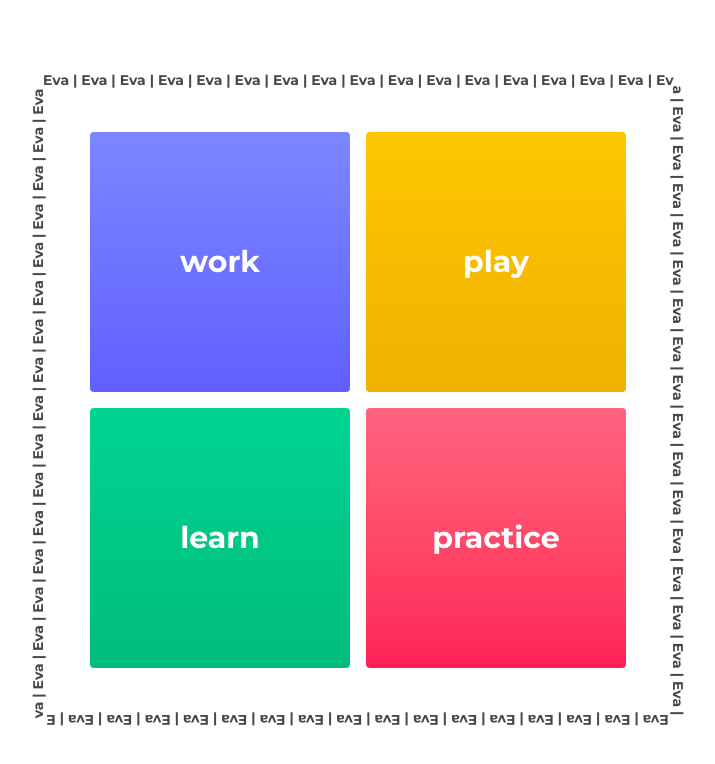
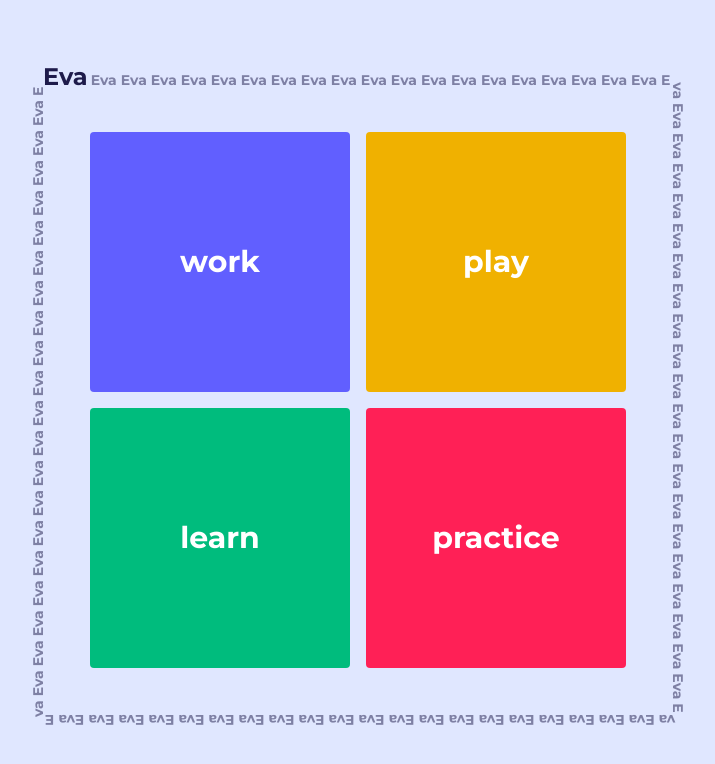
Before and after one commit to evakill/evakillenbergv25, a Next.js app: page / in a window 1280 px wide. Shown: the top 764 px of the page, without its empty margins (282-997 px from the left). Built offline with nearby package versions, Linux system fonts and the light colour scheme.

Commit message:
add thumbail

```diff
--- /dev/null
+++ b/src/app/components/ThumbnailBorder.tsx
@@ -0,0 +1,51 @@
+"use client";
+
+import React, { useRef, useLayoutEffect, useState } from "react";
+
+export const ThumbnailBorder = ({ thumbnail }: { thumbnail: string }) => {
+
+    const textRef = useRef<SVGTextElement>(null);
+    const [offset, setOffset] = useState(0);
+
+    useLayoutEffect(() => {
+        if (textRef.current) {
+            const bbox = textRef.current.getBBox();
+            setOffset(bbox.width);
+        }
+    }, [thumbnail]);
+
+    return (
+        <>
+            {/* Hidden SVG for measuring text width */}
+            < svg width="0" height="0" style={{ position: "absolute" }
+            }>
+                <text ref={textRef} fontSize="24" fontWeight="bold">
+                    {thumbnail}
+                </text>
+            </svg >
+            <svg
+                width="670"
+                height="670"
+                className="absolute left-1/2 top-1/2 -translate-x-1/2 -translate-y-1/2 pointer-events-none z-20"
+            >
+                <defs>
+                    <path id="border-square"
+                        d="M 20 20 H 650 V 650 H 20 V 20 Z"
+                    />
+                </defs>
+                {/* First instance, larger font */}
+                <text fontSize="24" fill="#1e1b4b" fontWeight="bold">
+                    <textPath href="#border-square">
+                        {thumbnail}
+                    </textPath>
+                </text>
+                {/* Remaining instances, normal font */}
+                <text fontSize="14" fill="#1e1b4b" opacity="0.5" fontWeight="bold">
+                    <textPath href="#border-square" startOffset={offset + 5}>
+                        {Array(99).fill(thumbnail).join("  ")}
+                    </textPath>
+                </text>
+            </svg>
+        </>
+    )
+}
--- a/src/app/components/TreeGrid.tsx
+++ b/src/app/components/TreeGrid.tsx
@@ -1,9 +1,11 @@
-import React from "react";
+"use client";
+
+import React, { useRef, useLayoutEffect, useState } from "react";
 import { TreeNode } from "../types";
 import { GridNode } from "./TreeNode";
+import { ThumbnailBorder } from "./ThumbnailBorder";
 
 export const TreeGrid = ({ title, nodes }: { title: string, nodes: TreeNode[] }) => {
-
     const gridDimension = React.useMemo(() => {
         const count = nodes.length;
         const dimension = Math.ceil(Math.sqrt(count));
@@ -12,6 +14,7 @@ export const TreeGrid = ({ title, nodes }: { title: string, nodes: TreeNode[] })
 
     return (
         <>
+            <ThumbnailBorder thumbnail={title} />
             <div className="flex flex-col items-center justify-center min-h-screen">
                 <div className="grid gap-4 aspect-square h-150 w-150 p-8" style={{
                     gridTemplateColumns: `repeat(${gridDimension}, 1fr)`,
@@ -19,24 +22,7 @@ export const TreeGrid = ({ title, nodes }: { title: string, nodes: TreeNode[] })
                 }}>
                     {nodes.map(node => <GridNode key={node.title} node={node} />)}
                 </div>
-
             </div>
-            <svg
-                width="670"
-                height="670"
-                className="absolute left-1/2 top-1/2 -translate-x-1/2 -translate-y-1/2 pointer-events-none z-20"
-            >
-                <defs>
-                    <path id="border-square"
-                        d="M 20 20 H 650 V 650 H 20 V 20 Z"
-                    />
-                </defs>
-                <text fontSize="14" fill="#484848ff" fontWeight="bold">
-                    <textPath href="#border-square" >
-                        {Array(100).fill(title).join(" | ")}
-                    </textPath>
-                </text>
-            </svg>
         </>
     );
 }
--- a/src/app/globals.css
+++ b/src/app/globals.css
@@ -2,8 +2,8 @@
 
 :root {
   /* sky-100 */
-  --background: '#e0f2fe';
-  --foreground: #000;
+  --background: #e0e7ff;
+  --foreground: #1e1b4b;
 }
 
 @theme inline {
--- a/src/app/tree-content.ts
+++ b/src/app/tree-content.ts
@@ -9,25 +9,25 @@ export const tree: Root = {
             title: "work",
             children: [],
             style: {
-                background: `linear-gradient(${colors.indigo[400]}, ${colors.indigo[500]})`
+                backgroundColor: colors.indigo[500]
             }
         }, {
             title: "play",
             children: [],
             style: {
-                background: `linear-gradient(${colors.yellow[400]}, ${colors.yellow[500]})`
+                backgroundColor: colors.yellow[500]
             }
         }, {
             title: "learn",
             children: [],
             style: {
-                background: `linear-gradient(${colors.emerald[400]}, ${colors.emerald[500]})`
+                backgroundColor: colors.emerald[500]
             }
         }, {
             title: "practice",
             children: [],
             style: {
-                background: `linear-gradient(${colors.rose[400]}, ${colors.rose[500]})`
+                backgroundColor: colors.rose[500]
             }
         },
     ]
```
